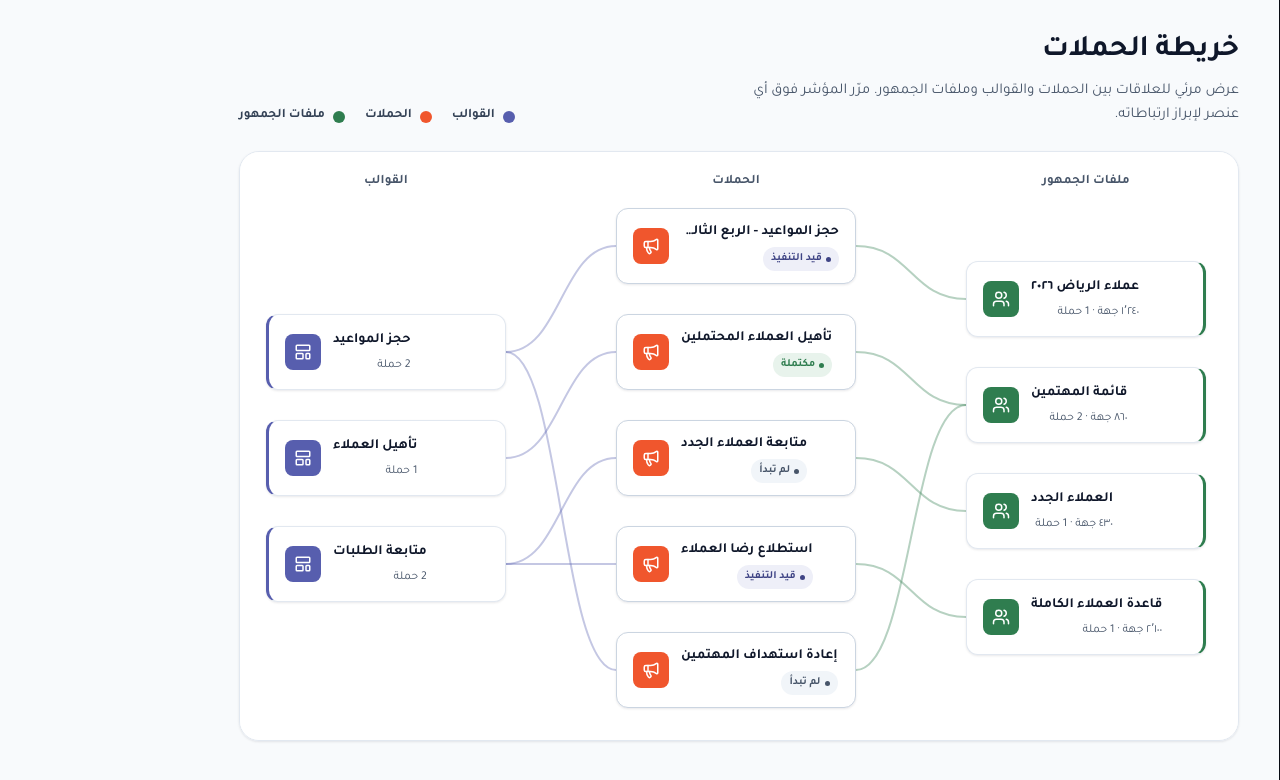
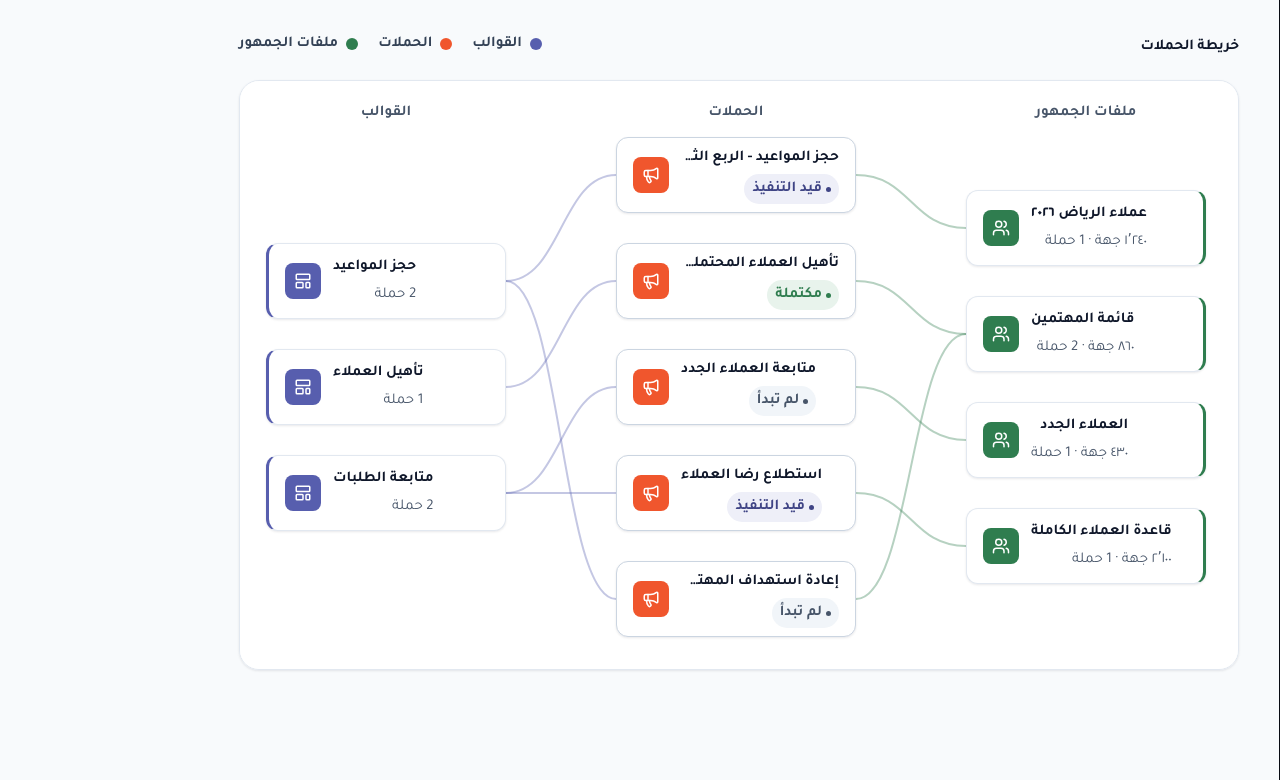
Before and after one commit to DanahAlmalki/SNS-voice-frontend, a React (Vite) app: page /campaign-map in a window 1280 px wide. Shown: the top 780 px of the page. Built offline with nearby package versions, Linux system fonts and the light colour scheme.

Commit message:
style(campaign-map): tokenize fonts, update icons

```diff
--- a/src/pages/CampaignMapPage.css
+++ b/src/pages/CampaignMapPage.css
@@ -14,13 +14,13 @@
   margin-bottom: var(--sp-6);
 }
 .cmap__title {
-  font-size: clamp(1.5rem, 3vw, 1.875rem);
+  font-size: clamp(var(--fs-xl), 3vw, var(--fs-3xl));
   margin: 0;
 }
 .cmap__sub {
   margin: var(--sp-2) 0 0;
   color: var(--text-muted);
-  font-size: 0.9375rem;
+  font-size: var(--fs-sm);
   max-width: 60ch;
 }
 
@@ -36,7 +36,7 @@
   display: inline-flex;
   align-items: center;
   gap: var(--sp-2);
-  font-size: 0.8125rem;
+  font-size: var(--fs-xs);
   font-weight: 600;
   color: var(--text-secondary);
   white-space: nowrap;
@@ -70,7 +70,7 @@
   position: absolute;
   top: var(--sp-5);
   text-align: center;
-  font-size: 0.8125rem;
+  font-size: var(--fs-xs);
   font-weight: 700;
   color: var(--text-muted);
   letter-spacing: 0.01em;
@@ -168,14 +168,14 @@
 }
 .cmap-node__name {
   font-weight: 600;
-  font-size: 0.875rem;
+  font-size: var(--fs-sm);
   color: var(--text);
   white-space: nowrap;
   overflow: hidden;
   text-overflow: ellipsis;
 }
 .cmap-node__meta {
-  font-size: 0.75rem;
+  font-size: var(--fs-xs);
   color: var(--text-muted);
 }
 
@@ -185,7 +185,7 @@
   display: inline-flex;
   align-items: center;
   gap: var(--sp-1);
-  font-size: 0.6875rem;
+  font-size: var(--fs-2xs);
   font-weight: 700;
   padding: 0.1875rem 0.5rem;
   border-radius: var(--r-full);
--- a/src/pages/CampaignMapPage.jsx
+++ b/src/pages/CampaignMapPage.jsx
@@ -156,10 +156,6 @@ export default function CampaignMapPage() {
       <header className="cmap__header">
         <div className="cmap__heading">
           <h1 className="cmap__title">خريطة الحملات</h1>
-          <p className="cmap__sub">
-            عرض مرئي للعلاقات بين الحملات والقوالب وملفات الجمهور. مرّر المؤشر
-            فوق أي عنصر لإبراز ارتباطاته.
-          </p>
         </div>
         <ul className="cmap__legend">
           <li>
```
